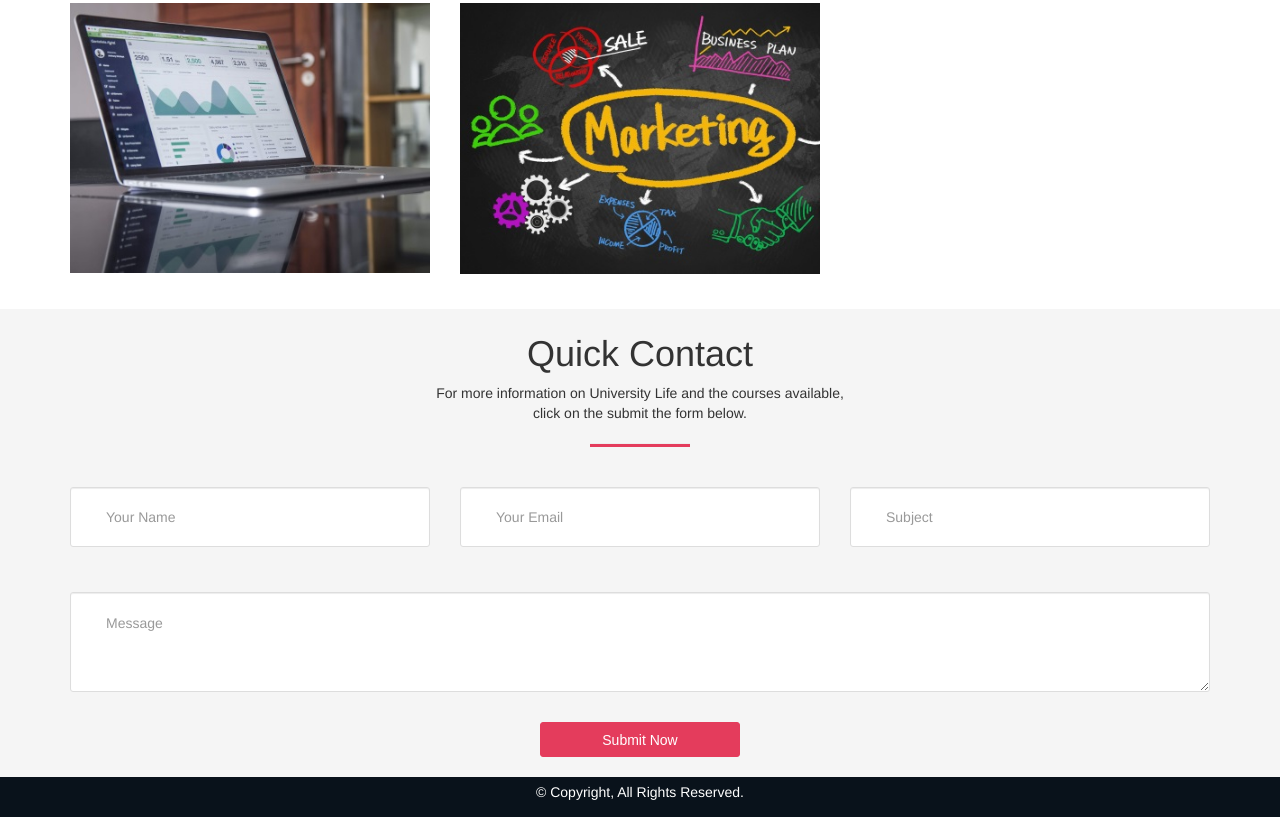
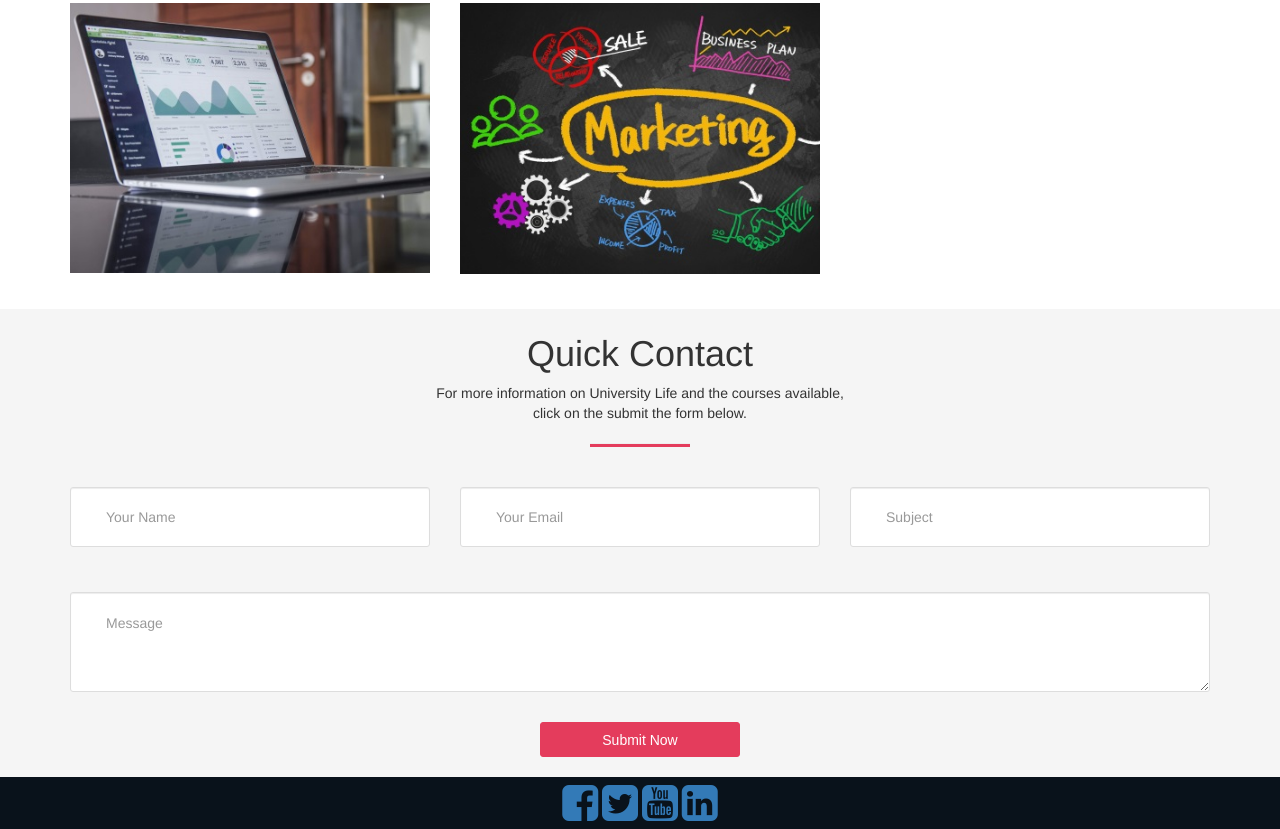
Before and after one commit to ricoheurope/ricoheurope.github.io, a plain HTML site: page index.html in a window 1280 px wide. Shown: the part 2420-3249 px from the top of the page. Drawn offline with nearby package versions, Linux system fonts and the light colour scheme.

Commit message:
Add files via upload

```diff
--- a/index.html
+++ b/index.html
@@ -446,7 +446,7 @@
 	</footer>
 
 	<!--FOOTER END-->
-	<div class="footer-bottom">
+	<div class="footer-bottom" style="display: none">
 		<div class="container">
 			<div style="visibility: visible; animation-name: zoomIn;"
 				class="col-sm-12 text-center wow zoomIn">
@@ -455,6 +455,12 @@
 				</div>
 			</div>
 		</div>
+	</div>
+	<div class="footer-bottom text-center center-block">
+          <a href="https://www.facebook.com/RicohEurope"><i id="social-fb" class="fa fa-facebook-square fa-3x social"></i></a>
+          <a href="https://twitter.com/ricoheurope"><i id="social-tw" class="fa fa-twitter-square fa-3x social"></i></a>
+          <a href="http://youtube.com/RicohEurope"><i id="social-yt" class="fa fa-youtube-square fa-3x social"></i></a>
+          <a href="https://linkedin.com/company/ricoh-europe"><i id="social-li" class="fa fa-linkedin-square fa-3x social"></i></a>
 	</div>
 	<script src="js/jquery.min.js"></script>
 	<script src="js/jquery.easing.min.js"></script>
```
